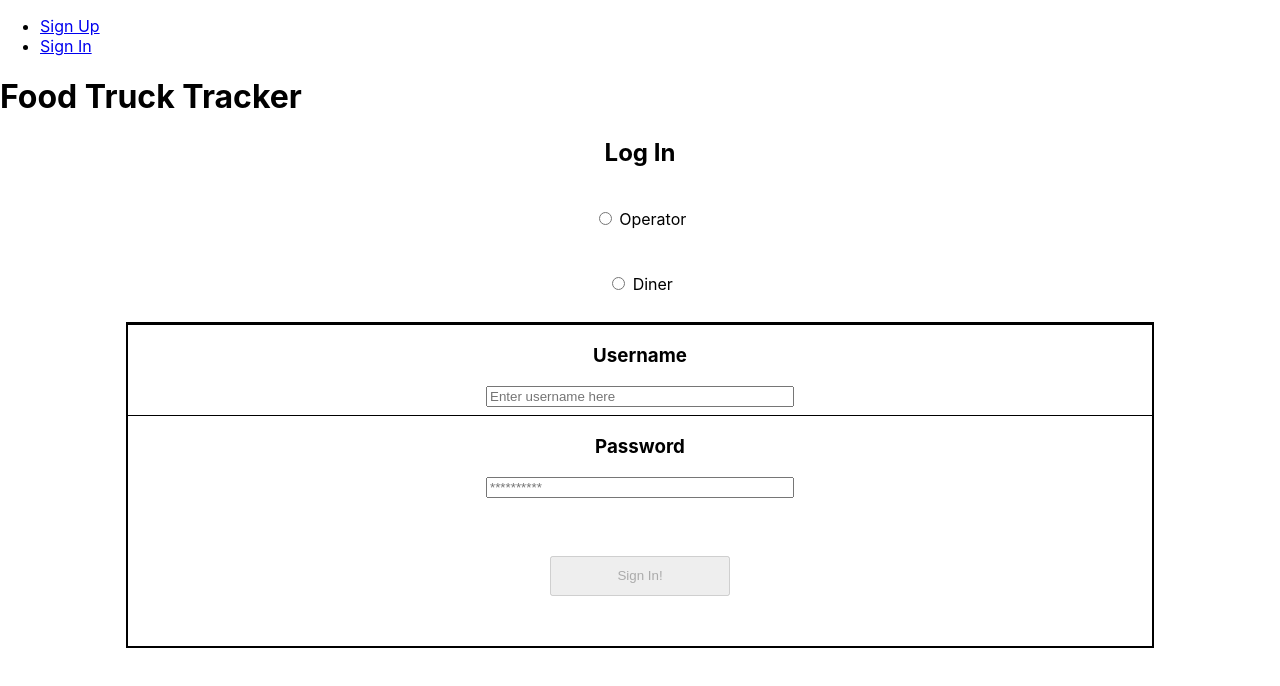
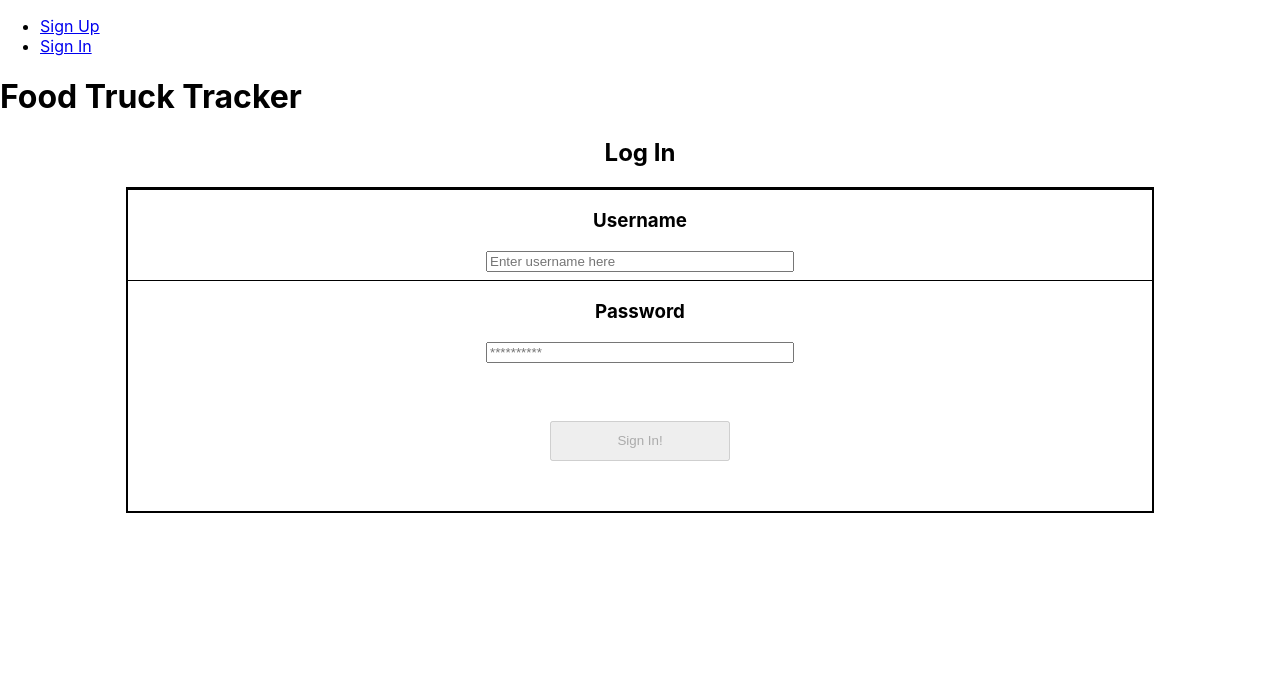
Before and after one commit to FoodTruckBW/FrontEnd, a React (Create React App) app in the folder food-truck/: page /SignIn in a window 1280 px wide. Shown: the top 686 px of the page. Built offline with nearby package versions, Linux system fonts and the light colour scheme.

Commit message:
Finished Buttons

```diff
--- a/food-truck/src/components/SignInForm.js
+++ b/food-truck/src/components/SignInForm.js
@@ -6,7 +6,6 @@ import * as yup from 'yup'
 const initialValues= {
     username: '',
     pass: '',
-    usertype: ''
 }
 
 let ordered = false
@@ -54,26 +53,9 @@ const SignInForm = () => {
         <div>
             <h2>Log In</h2>
 
-            <div className='choices'>
-                    <div>
-                        <input type='radio'
-                        name='usertype'
-                        value='Operator'
-                        checked={formValues.usertype === 'Operator'}
-                        onChange={onChange}
-                        /> Operator
-                    </div>
-                    <div>
-                        <input type='radio'
-                        name='usertype'
-                        value="Diner"
-                        checked={formValues.usertype === 'Diner'}
-                        onChange={onChange}
-                        /> Diner
-                    </div>
-                </div>
+            <form className='form-container' onSubmit={onSubmit}>
 
-            <form className='form-container' onSubmit={onSubmit}>
+
             <label id='username'>
                     <h3>Username</h3>
                     <input name='username'
--- a/food-truck/src/components/SignUpForm.js
+++ b/food-truck/src/components/SignUpForm.js
@@ -56,7 +56,8 @@ const SignUpForm = () => {
         <div >
             <h2>Register</h2>
 
-            <div className='choices'>
+                <form className='form-container' onSubmit={onSubmit}>
+                <div className='choices'>
                     <div>
                         <input type='radio'
                         name='usertype'
@@ -75,7 +76,6 @@ const SignUpForm = () => {
                     </div>
                 </div>
 
-                <form className='form-container' onSubmit={onSubmit}>
             <label id='username'>
                     <h3>Username</h3>
                     <input name='username'
```
